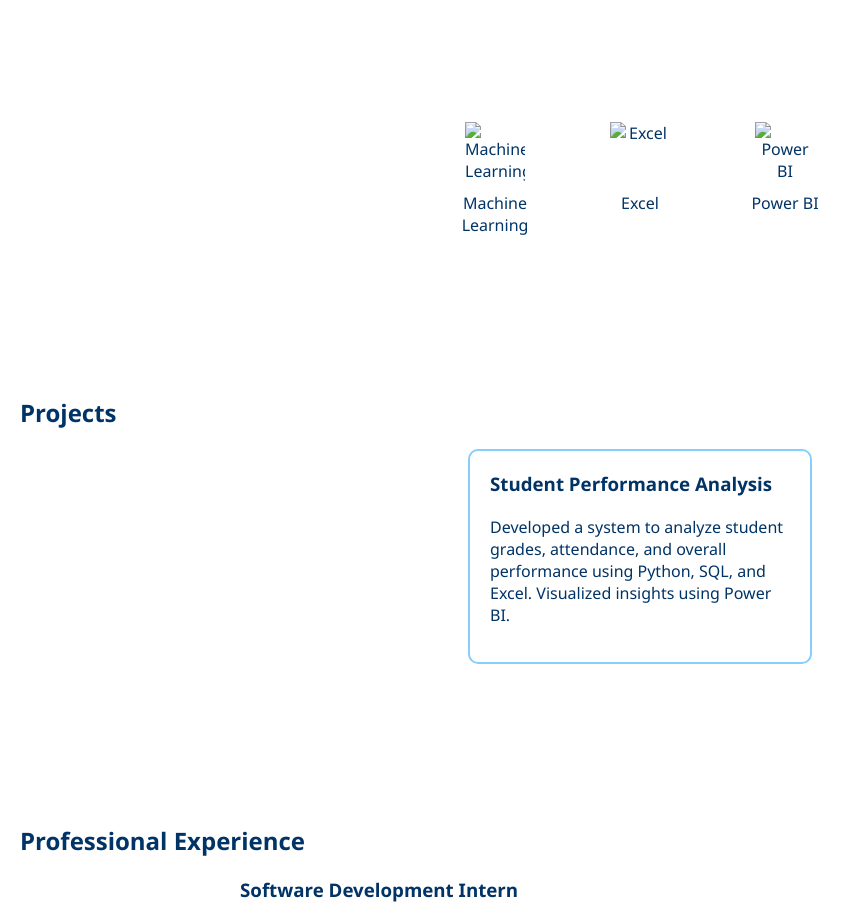
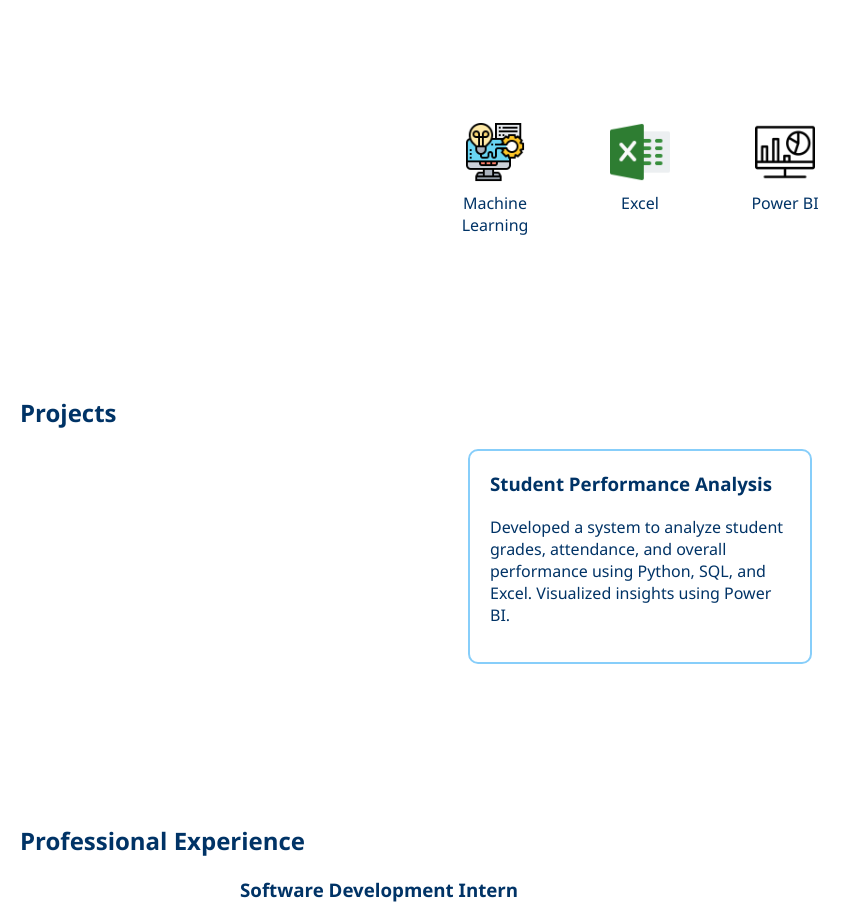
Before and after one commit to asekhon-a/NomsaPortfolio, a plain HTML site: page index.html in a window 1280 px wide. Shown: the part 1560-2482 px from the top of the page, without its empty margins (0-859 px from the left). Drawn offline with Linux system fonts and the light colour scheme.

Commit message:
Update index.html

```diff
--- a/index.html
+++ b/index.html
@@ -63,9 +63,9 @@
   <!-- Core Data Analysis Skills -->
   <section id="core-skills" class="section">
     <div class="skills-container">
-      <div class="skill"><img src="images/machine-learning.png" alt="Machine Learning" class="skill-icon"><span>Machine Learning</span></div>
-      <div class="skill"><img src="images/excel.png" alt="Excel" class="skill-icon"><span>Excel</span></div>
-      <div class="skill"><img src="images/business-intelligence.png" alt="Power BI" class="skill-icon"><span>Power BI</span></div>
+      <div class="skill"><img src="machine-learning.png" alt="Machine Learning" class="skill-icon"><span>Machine Learning</span></div>
+      <div class="skill"><img src="excel.png" alt="Excel" class="skill-icon"><span>Excel</span></div>
+      <div class="skill"><img src="business-intelligence.png" alt="Power BI" class="skill-icon"><span>Power BI</span></div>
     </div>
   </section>
 
```
